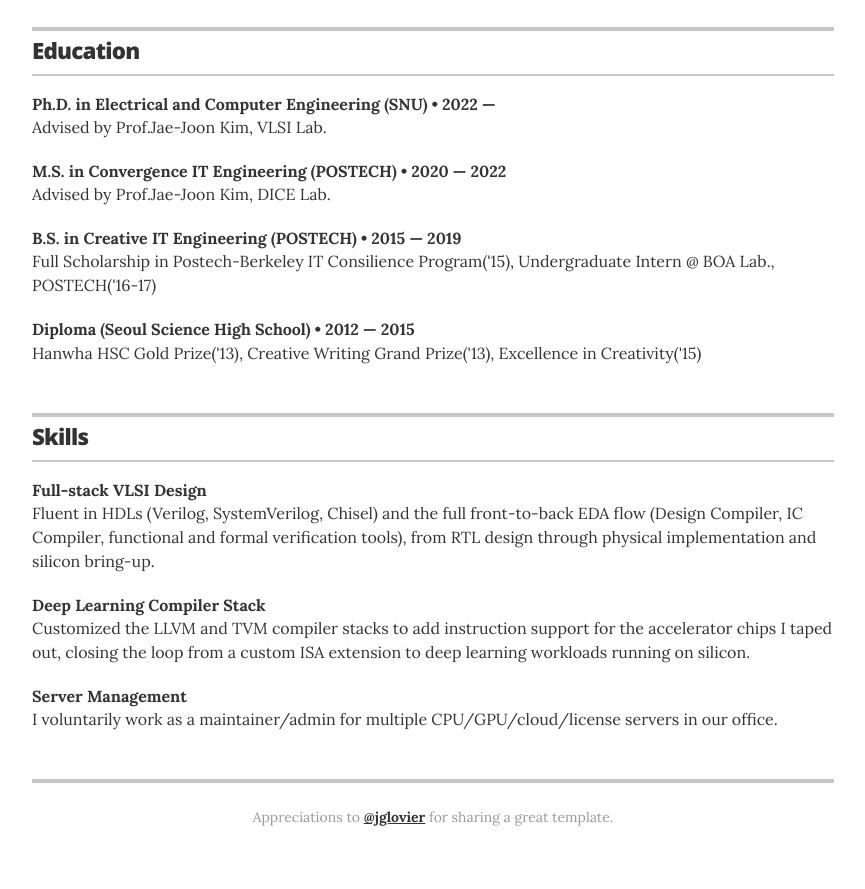
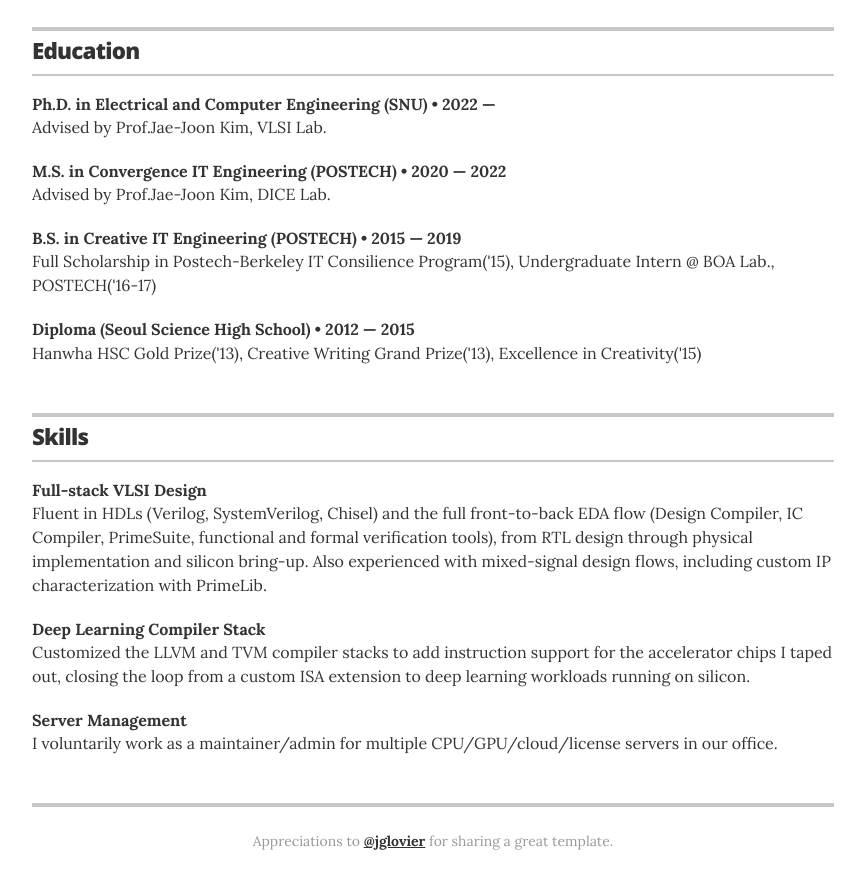
Before and after one commit to inventor71/vinnspace, a Jekyll site: the page built from index.html, in a window 1280 px wide and 900 px high, scrolled down 1492 px. Shown: the top 889 px of the window, without its empty margins (207-1072 px from the left). Built offline with Jekyll 4.4.1, drawn with Linux system fonts in a browser that asks for light colours.

Commit message:
Add PrimeSuite and mixed-signal IP characterization to VLSI skill
Co-Authored-By: Claude Opus 5 (1M context) <noreply@anthropic.com>

```diff
--- a/_data/skills.yml
+++ b/_data/skills.yml
@@ -2,7 +2,7 @@
 
 # VLSI full-stack design
 - skill: Full-stack VLSI Design
-  description: Fluent in HDLs (Verilog, SystemVerilog, Chisel) and the full front-to-back EDA flow (Design Compiler, IC Compiler, functional and formal verification tools), from RTL design through physical implementation and silicon bring-up.
+  description: Fluent in HDLs (Verilog, SystemVerilog, Chisel) and the full front-to-back EDA flow (Design Compiler, IC Compiler, PrimeSuite, functional and formal verification tools), from RTL design through physical implementation and silicon bring-up. Also experienced with mixed-signal design flows, including custom IP characterization with PrimeLib.
 
 # Deep learning compiler stack
 - skill: Deep Learning Compiler Stack
```
